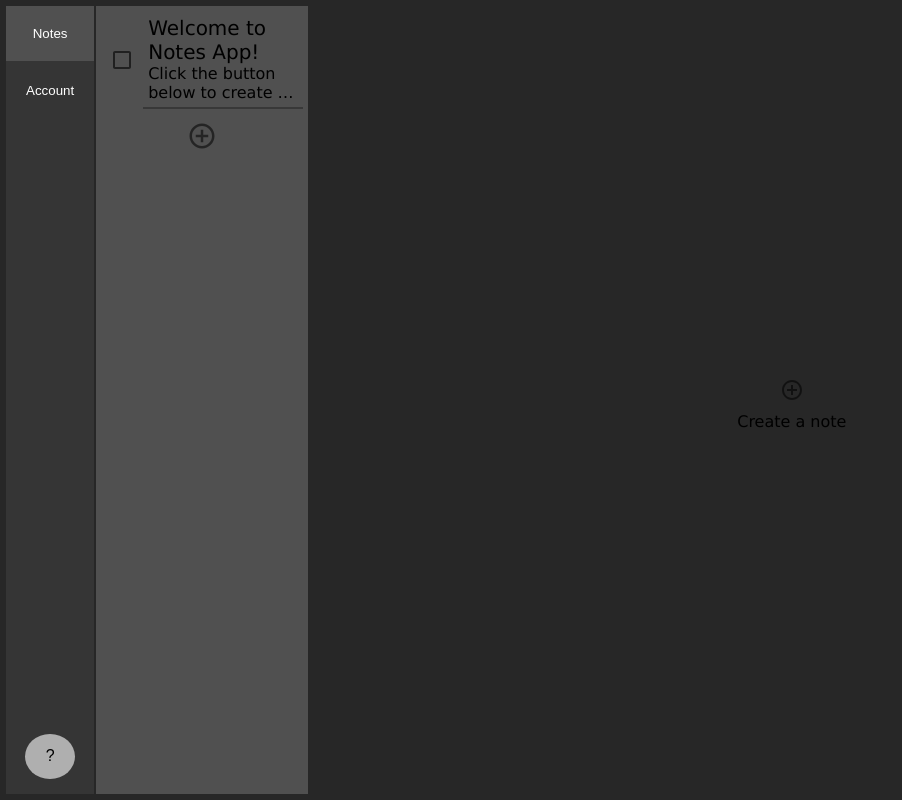
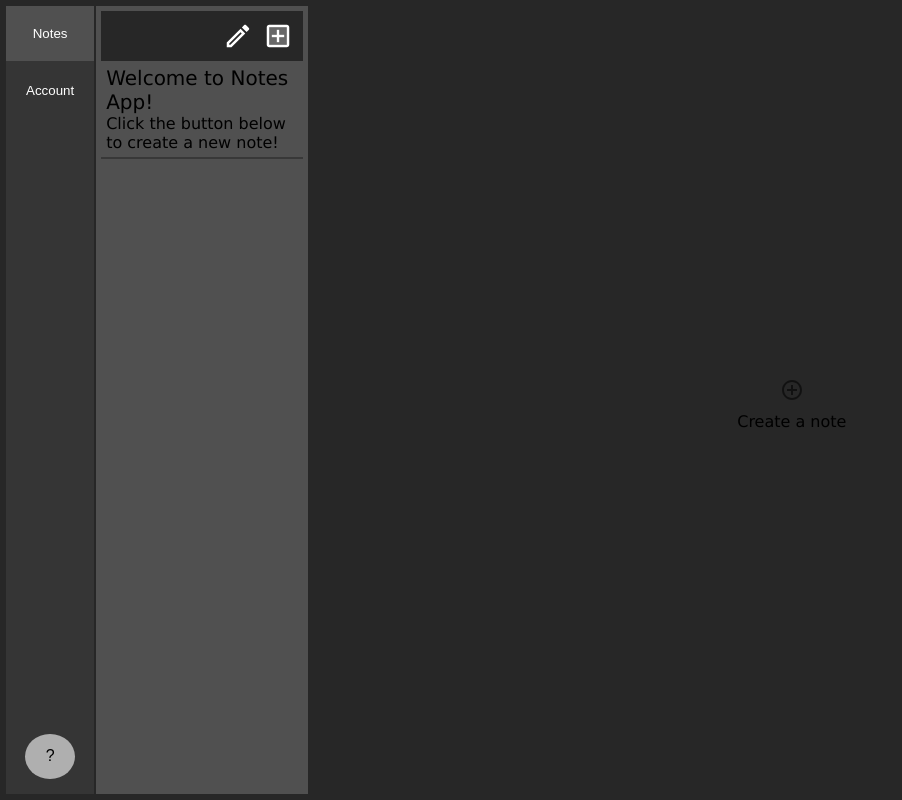
Before and after one commit to Corxl/NotesAppClient, a React (Create React App) app: page /#/ in a window 1280 px wide. Shown: the whole page, without its empty margins (0-902 px from the left). Built offline with nearby package versions, Linux system fonts and the light colour scheme; a web font is replaced by a local one.

Commit message:
semi working delete system

```diff
--- a/src/components/NotesPage/NoteSelector.tsx
+++ b/src/components/NotesPage/NoteSelector.tsx
@@ -9,12 +9,13 @@ interface NoteSelectorProps {
     index: number,
     setNoteIndex: (index: number) => void,
     notesToDelete: number[],
+    enableEditCheckbox: boolean,
     setNotesToDelete: (notes: number[]) => void,
     selected: boolean
 }
 
 export default function NoteSelector(props: NoteSelectorProps) {
-    const {note, index, setNoteIndex, selected, setNotesToDelete, notesToDelete} = props;
+    const {note, index, setNoteIndex, selected, setNotesToDelete, notesToDelete, enableEditCheckbox} = props;
 
     const [checked, setChecked] = React.useState(false);
 
@@ -27,15 +28,17 @@ export default function NoteSelector(props: NoteSelectorProps) {
     }, [checked])
 
     return (
-        <div style={{display: 'flex', flexDirection: 'row', width: '100%'}}>
-            <Checkbox value={checked} onChange={(e)=> setChecked(e.target.checked)}/>
-            <div style={{gap: "20px",  width: "100%"}}>
+        <>
+            <div style={{display: 'flex', flexDirection: 'row', width: '100%'}}>
+                {enableEditCheckbox ? <Checkbox value={checked} onChange={(e)=> setChecked(e.target.checked)}/> : <></>}
+                <div style={{gap: "20px",  width: "100%"}}>
                 <div className={'note-selector' + (selected ? ' selected' : '')}  onClick={()=> setNoteIndex(index)}>
-                <div className='note-selector-description' style={{fontSize: "125%"}}>{note.title}</div>
-                <div className='note-selector-description'>{note.content}</div>
+                    <div className='note-selector-description' style={{fontSize: "125%"}}>{note.title}</div>
+                    <div className='note-selector-description'>{note.content}</div>
                 </div>
-                <div className='divider' key={index + 2}/>
+                </div>
             </div>
-        </div>
+            <div className='divider'/>
+        </>
     )
 }
--- a/src/components/NotesPage/NotesPage.css
+++ b/src/components/NotesPage/NotesPage.css
@@ -8,6 +8,16 @@
   width: 100%;
   height: 100%;
   gap: 2px;
+}
+
+.list-actions {
+  display: flex;
+  flex-direction: row;
+  align-items: flex-start;
+  justify-content: flex-end;
+  background-color: var(--primary-background-color);
+  width: 100%;
+  padding: 5px;
 }
 
 .dialogue-window {
--- a/src/components/NotesPage/NotesPage.tsx
+++ b/src/components/NotesPage/NotesPage.tsx
@@ -1,5 +1,11 @@
 
 import AddCircleOutline from '@mui/icons-material/AddCircleOutline';
+import EditOutlinedIcon from '@mui/icons-material/EditOutlined';
+import AddBoxTwoToneIcon from '@mui/icons-material/AddBoxTwoTone';
+import EditIcon from '@mui/icons-material/Edit';
+import DeleteIcon from '@mui/icons-material/Delete';
+import AddIcon from '@mui/icons-material/Add';
+import EditNoteRoundedIcon from '@mui/icons-material/EditNoteRounded';
 import { IconButton, Skeleton } from '@mui/material';
 import 'primeicons/primeicons.css';
 import React, { useCallback, useEffect, useState } from 'react';
@@ -26,6 +32,7 @@ export default function NotesPage() {
   }])
 
   const [loading, setLoading] = useState<boolean>(true)
+  const [editList, setEditList] = useState<boolean>(false)
 
   function createNote() {
     setNotes([...notes, {title: 'Untitled Note', content: '', id: uuidv4()}]);
@@ -53,6 +60,13 @@ export default function NotesPage() {
     }))
   }
 
+  function deleteSelectedNotes() {
+    setNotes(notes.filter((_, index) => !notesToDelete.includes(index)));
+    setNotesToDelete([]);
+    setNoteIndex(-1);
+    setEditList(false);
+  }
+
   useEffect(() => { // simulate loading
     if (notes.length > 0) {
       setLoading(false);
@@ -66,6 +80,22 @@ export default function NotesPage() {
   return (
     <div className='notes-container'>
       <div className='notes-list'>
+        <div className='list-actions'>
+
+          {editList && notesToDelete.length > 0
+          ?
+          <IconButton onClick={()=> deleteSelectedNotes()} size='small' style={{width: "fit-content",}}>
+            <DeleteIcon style={{width: '30px', height: '30px', color: 'white'}}/>
+          </IconButton> : <></>}
+
+          <IconButton onClick={()=> setEditList(e => !e)} size='small' style={{width: "fit-content",}}>
+              {!editList ? <EditOutlinedIcon style={{width: '30px', height: '30px', color: 'white'}}/> : <EditIcon style={{width: '30px', height: '30px', color: 'white'}}/>}
+          </IconButton>
+          <IconButton onClick={()=> createNote()} size='small' style={{width: "fit-content",}}>
+            <AddBoxTwoToneIcon style={{width: '30px', height: '30px', color: 'white'}}/>
+          </IconButton>
+
+        </div>
         {loading &&
           [...Array(7)].map((_, index) => {
             return (
@@ -81,16 +111,9 @@ export default function NotesPage() {
         {
           notes.map((note, index) => {
             return (
-              <NoteSelector note={note} index={index} setNoteIndex={setNoteIndex} selected={index === noteIndex} key={index} notesToDelete={notesToDelete} setNotesToDelete={setNotesToDelete}/>
+              <NoteSelector note={note} index={index} setNoteIndex={setNoteIndex} selected={index === noteIndex} key={index} notesToDelete={notesToDelete} setNotesToDelete={setNotesToDelete} enableEditCheckbox={editList}/>
             )
           })
-        }
-        {!loading &&
-        <div style={{display: 'flex', flexDirection: "column", width: "100%"}}>
-          <IconButton onClick={()=> createNote()} size='large' style={{width: "fit-content", margin: "auto"}}>
-            <AddCircleOutline style={{width: '30px', height: '30px'}}/>
-          </IconButton>
-        </div>
         }
       </div>
 
```
